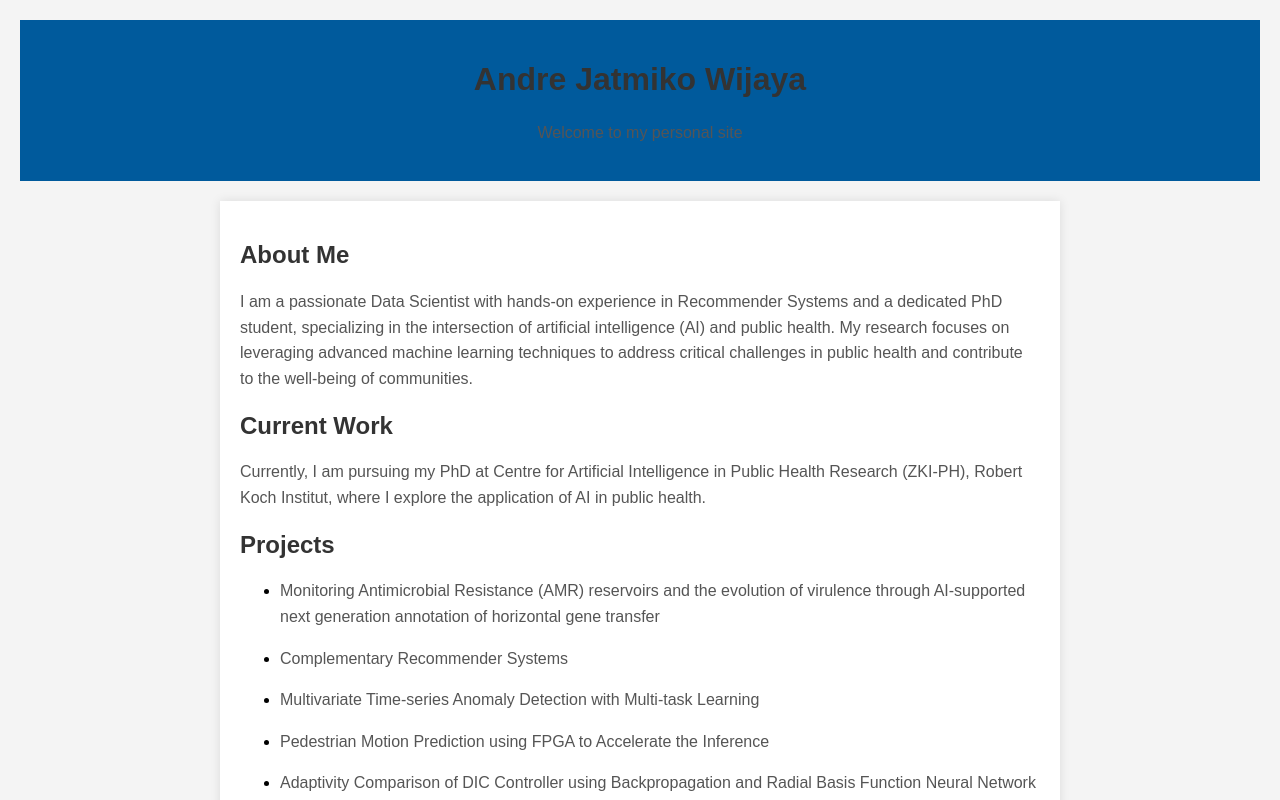
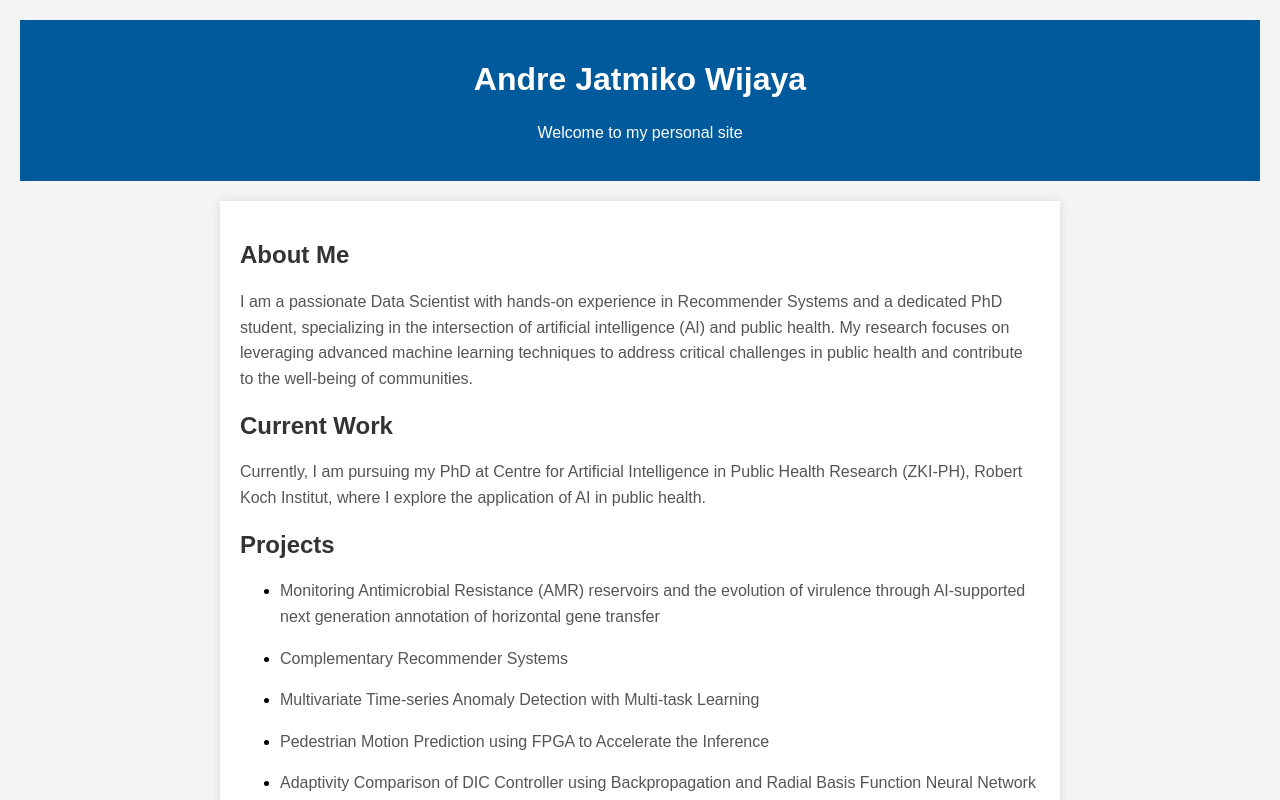
Before and after one commit to andrejw27/andrejw27.github.io, a plain HTML site: page docs/index.html in a window 1280 px wide. Shown: the top 800 px of the page. Drawn offline with Linux system fonts and the light colour scheme.

Commit message:
Update index.html

```diff
--- a/docs/index.html
+++ b/docs/index.html
@@ -16,7 +16,7 @@
             text-align: center;
             padding: 20px;
             background-color: #005A9C;
-            color: #000;
+            color: #333;
         }
 
         main {
@@ -27,7 +27,11 @@
             box-shadow: 0 0 10px rgba(0, 0, 0, 0.1);
         }
 
-        h1, h2, h3 {
+        h1 {
+            color: #ffffff;
+        }
+
+        h2, h3 {
             color: #333;
         }
 
@@ -49,7 +53,7 @@
 
     <header>
         <h1>Andre Jatmiko Wijaya</h1>
-        <p>Welcome to my personal site</p>
+        <p style="color: #ffffff;">Welcome to my personal site</p>
     </header>
 
     <main>
```
